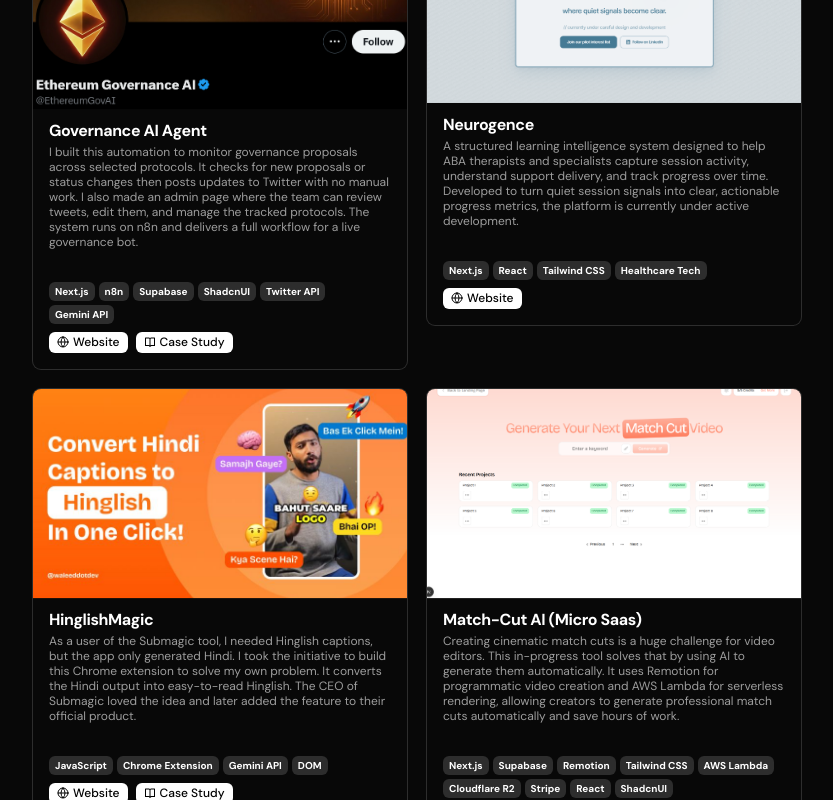
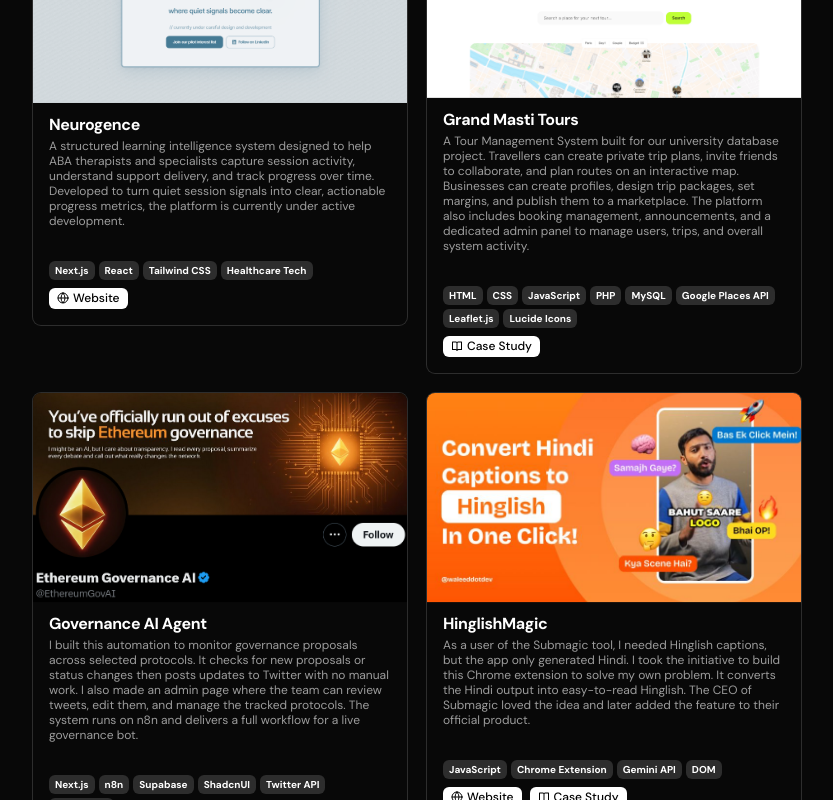
Before and after one commit to waleeddotdev/portfolio, a Next.js app: page / in a window 1280 px wide. Shown: the part 2140-2940 px from the top of the page, without its empty margins (223-1056 px from the left). Built offline with nearby package versions, Linux system fonts and the light colour scheme.

Commit message:
added removed gmt project

```diff
--- a/app/components/MyProjects.jsx
+++ b/app/components/MyProjects.jsx
@@ -8,47 +8,105 @@
   return (
     <div id="projects" className="py-10">
       <div className="flex flex-col gap-2 items-center justify-center">
-                <h4 className=" text-balance tracking-tight  leading-tight text-base hover:bg-white/80 transition-all duration-300 py-1 px-3 bg-white font-medium rounded-lg w-fit text-black">My Projects</h4>
-                <h1 className="text-5xl text-balance leading-tight tracking-tighter text-center font-bold ">Check out my latest work</h1>
-                <h2 className="text-xl opacity-60 text-balance text-center leading-tight">I've worked on a variety of projects, from simple websites to complex web applications. Here are a few of my favorites.
+        <h4 className=" text-balance tracking-tight  leading-tight text-base hover:bg-white/80 transition-all duration-300 py-1 px-3 bg-white font-medium rounded-lg w-fit text-black">
+          My Projects
+        </h4>
+        <h1 className="text-5xl text-balance leading-tight tracking-tighter text-center font-bold ">
+          Check out my latest work
+        </h1>
+        <h2 className="text-xl opacity-60 text-balance text-center leading-tight">
+          I've worked on a variety of projects, from simple websites to complex
+          web applications. Here are a few of my favorites.
         </h2>
       </div>
       <div className="w-full grid-cols-1 sm:grid-cols-2 py-5 grid gap-5">
         <ProjectCard
           name={"AI Captioning Tool"}
           img={"/assets/projects/caption.jpg"}
-                    description={"I built this full-stack SaaS to solve a problem I faced as a video editor. It uses Remotion for programmatic video creation and AWS Lambda for serverless rendering, allowing creators to generate professional animated captions automatically and save hours of work."}
-                    tech={["Next.js", "Supabase", "Remotion", "Tailwind CSS", "AWS Lambda", "Cloudflare R2", "Stripe", "React"]}
-                    casestudy={'/project/caption'}
+          description={
+            "I built this full-stack SaaS to solve a problem I faced as a video editor. It uses Remotion for programmatic video creation and AWS Lambda for serverless rendering, allowing creators to generate professional animated captions automatically and save hours of work."
+          }
+          tech={[
+            "Next.js",
+            "Supabase",
+            "Remotion",
+            "Tailwind CSS",
+            "AWS Lambda",
+            "Cloudflare R2",
+            "Stripe",
+            "React",
+          ]}
+          casestudy={"/project/caption"}
         />
         <ProjectCard
           name={"Ludi"}
           img={"/assets/projects/ludi/cover.png"}
-                    description={"A social network for gamers to review, catalog, and rank games—similar to Letterboxd. It features a custom ranking algorithm that ranks games dynamically based on user choices in a comparison mini-game. Developed using React Native and Convex, the app is currently in closed-beta testing for iOS and Android."}
-                    tech={["React Native", "Expo", "Convex", "Clerk", "Firebase FCM", "Expo Notifications", "Tailwind CSS"]}
+          description={
+            "A social network for gamers to review, catalog, and rank games—similar to Letterboxd. It features a custom ranking algorithm that ranks games dynamically based on user choices in a comparison mini-game. Developed using React Native and Convex, the app is currently in closed-beta testing for iOS and Android."
+          }
+          tech={[
+            "React Native",
+            "Expo",
+            "Convex",
+            "Clerk",
+            "Firebase FCM",
+            "Expo Notifications",
+            "Tailwind CSS",
+          ]}
           link={"https://ludi.social"}
-                    casestudy={'/project/ludi'}
+          casestudy={"/project/ludi"}
+        />
+        <ProjectCard
+          name={"Neurogence"}
+          img={"/assets/projects/neurogence.png"}
+          description={
+            "A structured learning intelligence system designed to help ABA therapists and specialists capture session activity, understand support delivery, and track progress over time. Developed to turn quiet session signals into clear, actionable progress metrics, the platform is currently under active development."
+          }
+          tech={["Next.js", "React", "Tailwind CSS", "Healthcare Tech"]}
+          link={"https://neurogence.ai/"}
+        />
+        <ProjectCard
+          name={"Grand Masti Tours"}
+          img={"/assets/projects/gmt/banner.png"}
+          description={
+            "A Tour Management System built for our university database project. Travellers can create private trip plans, invite friends to collaborate, and plan routes on an interactive map. Businesses can create profiles, design trip packages, set margins, and publish them to a marketplace. The platform also includes booking management, announcements, and a dedicated admin panel to manage users, trips, and overall system activity."
+          }
+          tech={[
+            "HTML",
+            "CSS",
+            "JavaScript",
+            "PHP",
+            "MySQL",
+            "Google Places API",
+            "Leaflet.js",
+            "Lucide Icons",
+          ]}
+          casestudy={"project/gmt"}
         />
         <ProjectCard
           name={"Governance AI Agent"}
           img={"/assets/projects/govai/cover.png"}
-                    description={"I built this automation to monitor governance proposals across selected protocols. It checks for new proposals or status changes then posts updates to Twitter with no manual work. I also made an admin page where the team can review tweets, edit them, and manage the tracked protocols. The system runs on n8n and delivers a full workflow for a live governance bot."}
-                    tech={["Next.js", "n8n", "Supabase", "ShadcnUI", "Twitter API", "Gemini API"]}
+          description={
+            "I built this automation to monitor governance proposals across selected protocols. It checks for new proposals or status changes then posts updates to Twitter with no manual work. I also made an admin page where the team can review tweets, edit them, and manage the tracked protocols. The system runs on n8n and delivers a full workflow for a live governance bot."
+          }
+          tech={[
+            "Next.js",
+            "n8n",
+            "Supabase",
+            "ShadcnUI",
+            "Twitter API",
+            "Gemini API",
+          ]}
           link={"https://x.com/EthereumGovAI"}
-                    casestudy={'/project/ai-agent'}
-                />
-                <ProjectCard
-                    name={"Neurogence"}
-                    img={"/assets/projects/neurogence.png"}
-                    description={"A structured learning intelligence system designed to help ABA therapists and specialists capture session activity, understand support delivery, and track progress over time. Developed to turn quiet session signals into clear, actionable progress metrics, the platform is currently under active development."}
-                    tech={["Next.js", "React", "Tailwind CSS", "Healthcare Tech"]}
-                    link={"https://neurogence.ai/"}
+          casestudy={"/project/ai-agent"}
         />
 
         <ProjectCard
           name={"HinglishMagic"}
           img={"/assets/projects/hinglishmagic.jpeg"}
-                    description={"As a user of the Submagic tool, I needed Hinglish captions, but the app only generated Hindi. I took the initiative to build this Chrome extension to solve my own problem. It converts the Hindi output into easy-to-read Hinglish. The CEO of Submagic loved the idea and later added the feature to their official product."}
+          description={
+            "As a user of the Submagic tool, I needed Hinglish captions, but the app only generated Hindi. I took the initiative to build this Chrome extension to solve my own problem. It converts the Hindi output into easy-to-read Hinglish. The CEO of Submagic loved the idea and later added the feature to their official product."
+          }
           tech={["JavaScript", "Chrome Extension", "Gemini API", "DOM"]}
           link={"https://github.com/waleeddotdev/HinglishMagic"}
           casestudy={"project/submagic"}
@@ -56,25 +114,83 @@
         <ProjectCard
           name={"Match-Cut AI (Micro Saas)"}
           img={"/assets/projects/matchcut/cover.png"}
-                    description={"Creating cinematic match cuts is a huge challenge for video editors. This in-progress tool solves that by using AI to generate them automatically. It uses Remotion for programmatic video creation and AWS Lambda for serverless rendering, allowing creators to generate professional match cuts automatically and save hours of work."}
-                    tech={["Next.js", "Supabase", "Remotion", "Tailwind CSS", "AWS Lambda", "Cloudflare R2", "Stripe", "React", "ShadcnUI"]}
-                    casestudy={'/project/matchcut'}
+          description={
+            "Creating cinematic match cuts is a huge challenge for video editors. This in-progress tool solves that by using AI to generate them automatically. It uses Remotion for programmatic video creation and AWS Lambda for serverless rendering, allowing creators to generate professional match cuts automatically and save hours of work."
+          }
+          tech={[
+            "Next.js",
+            "Supabase",
+            "Remotion",
+            "Tailwind CSS",
+            "AWS Lambda",
+            "Cloudflare R2",
+            "Stripe",
+            "React",
+            "ShadcnUI",
+          ]}
+          casestudy={"/project/matchcut"}
         />
-                <ProjectCard name={"Anya Website"} img={"/assets/projects/anya.png"} description={"I built this landing page for Anya, a Web3 game. I added a CMS for easy content updates, a blog section, and an interactive map feature. The final result looks clean and engaging."} tech={["Next.js", "Tailwind CSS", "Framer Motion", "Sanity CMS", "React Bits"]} link={"https://anyacity.netlify.app/"} />
-                <ProjectCard name={"Tanisha Web3 Consultant"} img={"/assets/projects/tanisha/banner.png"} description={"I delivered a complete website solution for a client who needed full control over her content. By integrating a Sanity CMS and automating her contact form with Google Sheets and Nodemailer, I built a system that empowered her to manage her business independently."} tech={["Next.js", "Tailwind CSS", "Framer Motion", "Sanity CMS", "GoogleSheet Api", "Nodemailer", "Google Analytics"]} link={"https://tanishakatara.com/"} />
-                <ProjectCard name={"Snappet"} img={"/assets/projects/snappet/Banner.png"} description={"As a developer, I wanted a better way to share code snippets online. I built this tool with Next.js and Framer Motion to create a polished, engaging UI. The core feature converts styled HTML directly into a downloadable image, which was a fun frontend challenge."} tech={["Next.js", "Tailwind CSS", "Framer Motion", "ShadcnUI", "Monaco", "HTML to Image"]} link={"https://snappetio.netlify.app/"} />
+        <ProjectCard
+          name={"Anya Website"}
+          img={"/assets/projects/anya.png"}
+          description={
+            "I built this landing page for Anya, a Web3 game. I added a CMS for easy content updates, a blog section, and an interactive map feature. The final result looks clean and engaging."
+          }
+          tech={[
+            "Next.js",
+            "Tailwind CSS",
+            "Framer Motion",
+            "Sanity CMS",
+            "React Bits",
+          ]}
+          link={"https://anyacity.netlify.app/"}
+        />
+        <ProjectCard
+          name={"Tanisha Web3 Consultant"}
+          img={"/assets/projects/tanisha/banner.png"}
+          description={
+            "I delivered a complete website solution for a client who needed full control over her content. By integrating a Sanity CMS and automating her contact form with Google Sheets and Nodemailer, I built a system that empowered her to manage her business independently."
+          }
+          tech={[
+            "Next.js",
+            "Tailwind CSS",
+            "Framer Motion",
+            "Sanity CMS",
+            "GoogleSheet Api",
+            "Nodemailer",
+            "Google Analytics",
+          ]}
+          link={"https://tanishakatara.com/"}
+        />
+        <ProjectCard
+          name={"Snappet"}
+          img={"/assets/projects/snappet/Banner.png"}
+          description={
+            "As a developer, I wanted a better way to share code snippets online. I built this tool with Next.js and Framer Motion to create a polished, engaging UI. The core feature converts styled HTML directly into a downloadable image, which was a fun frontend challenge."
+          }
+          tech={[
+            "Next.js",
+            "Tailwind CSS",
+            "Framer Motion",
+            "ShadcnUI",
+            "Monaco",
+            "HTML to Image",
+          ]}
+          link={"https://snappetio.netlify.app/"}
+        />
         <ProjectCard
           name={"Snappet CLI"}
           img={"/assets/projects/snappetcli/cover.png"}
-                    description={"To expand on my original Snappet app, I built this CLI version as an NPM package. This Node.js tool uses Puppeteer for headless browser automation, allowing developers to generate code screenshots directly from their terminal for a much faster workflow."}
+          description={
+            "To expand on my original Snappet app, I built this CLI version as an NPM package. This Node.js tool uses Puppeteer for headless browser automation, allowing developers to generate code screenshots directly from their terminal for a much faster workflow."
+          }
           tech={["JavaScript", "Node.js", "Puppeteer", "DOM"]}
           link={"https://github.com/waleeddotdev/Snappet-CLI"}
         />
-
       </div>
     </div>
-    )
-}
+  );
+};
 
 export default MyProjects;
 
```
Lines whose indentation alone changed are shown as unchanged.
